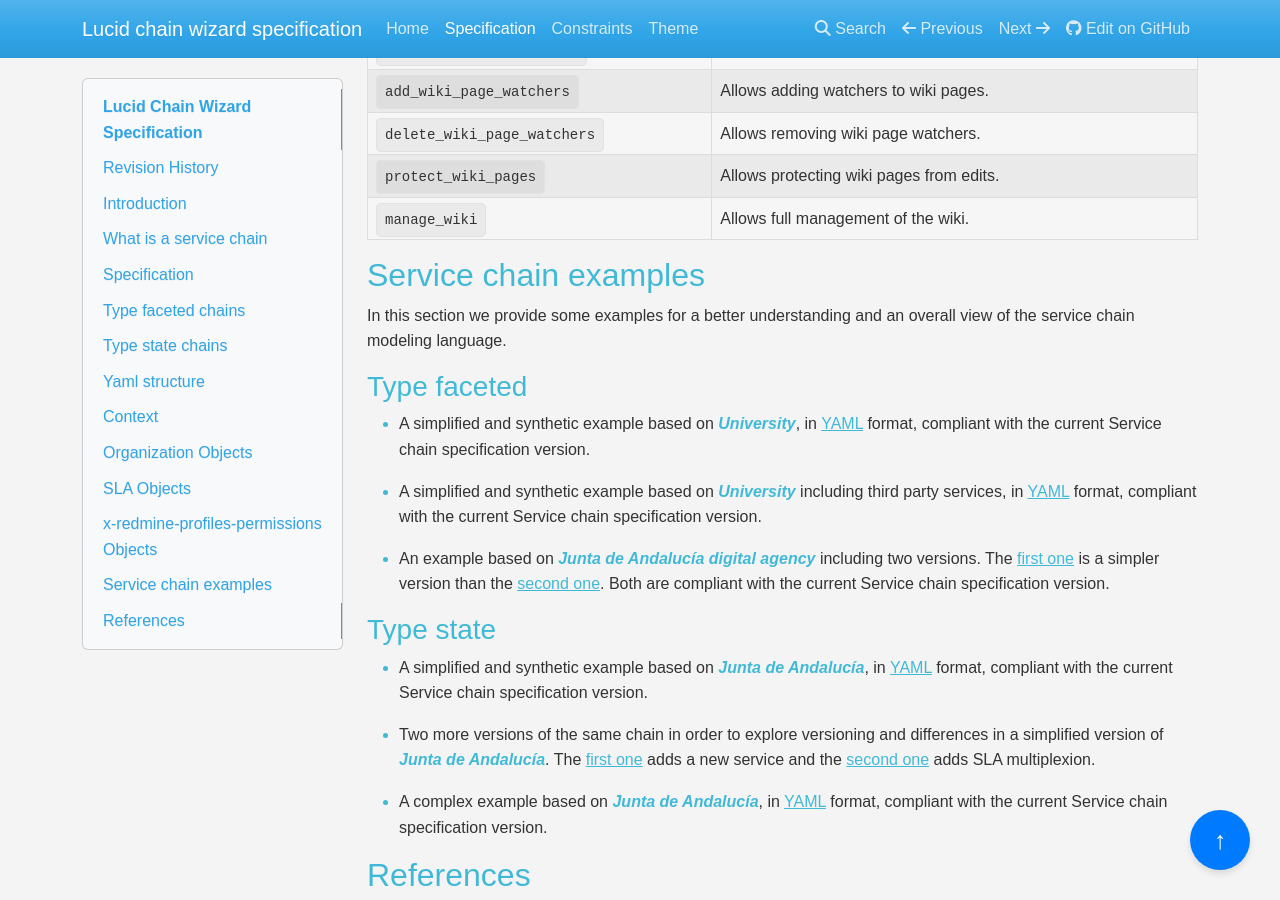
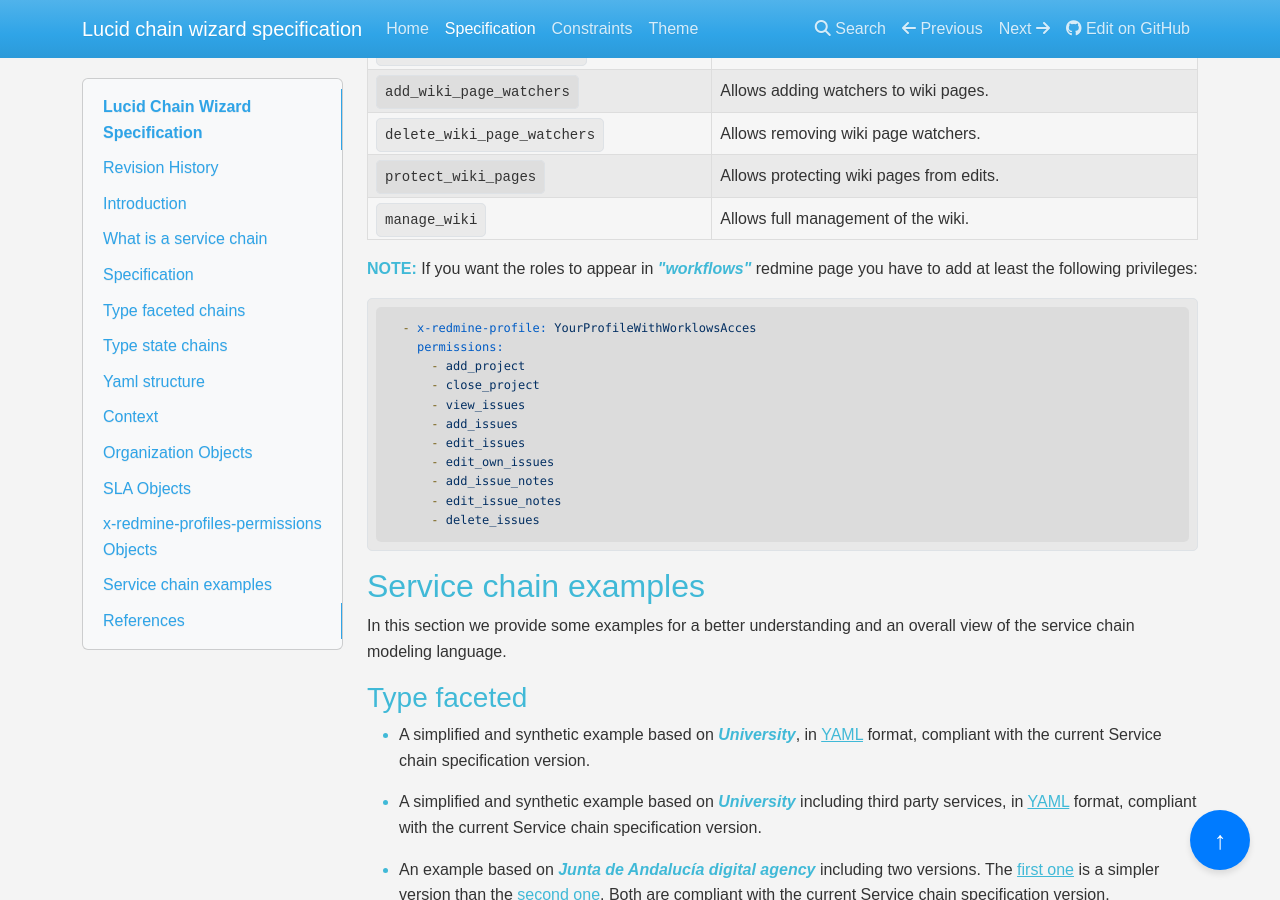
Before and after one commit to lucidchain/specs, an MkDocs documentation site: the page built from docs/Specification.md, in a window 1280 px wide and 900 px high, scrolled down 24173 px. Built offline with MkDocs 1.6.1, drawn with Linux system fonts in a browser that asks for light colours; nearby versions of some CDN libraries.

Commit message:
docs: add privileges NOTE to be able to make profiles appear in workflows redmine page

````diff
--- a/docs/Specification.md
+++ b/docs/Specification.md
@@ -745,6 +745,22 @@
 | `protect_wiki_pages` | Allows protecting wiki pages from edits. |
 | `manage_wiki` | Allows full management of the wiki. |
 
+**NOTE:** If you want the roles to appear in ***"workflows"*** redmine page you have to add at least the following privileges:
+
+```yaml
+  - x-redmine-profile: YourProfileWithWorklowsAcces
+    permissions:
+      - add_project
+      - close_project
+      - view_issues
+      - add_issues
+      - edit_issues
+      - edit_own_issues
+      - add_issue_notes
+      - edit_issue_notes
+      - delete_issues
+```
+
 ## Service chain examples
 
 In this section we provide some examples for a better understanding and an overall view of the service chain modeling language.
````
